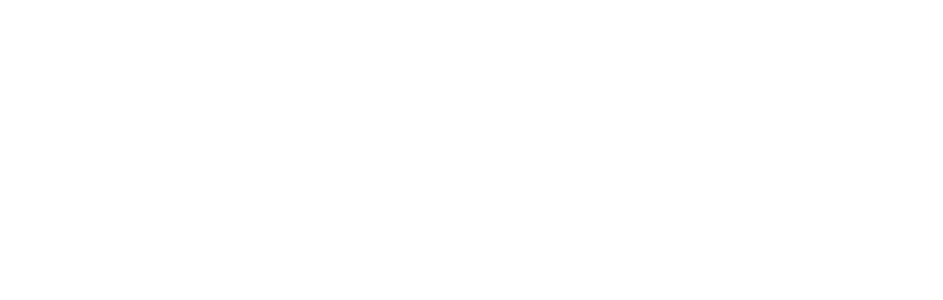
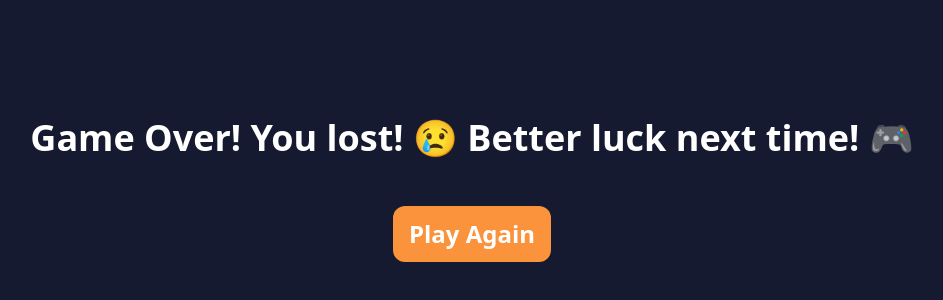
Before and after one commit to MuskanGarg24/Exploding-Kitten, a React (Vite) app in the folder client/: page /gameover in a window 1280 px wide. Before the commit this address had no page. Shown: the part 210-510 px from the top of the page, without its empty margins (168-1111 px from the left). Built offline with nearby package versions, Linux system fonts and the light colour scheme.

Commit message:
fix bugs

```diff
--- a/client/src/App.jsx
+++ b/client/src/App.jsx
@@ -3,6 +3,7 @@
 import Start from "./pages/Start";
 import Game from "./pages/Game";
 import Leaderboard from "./pages/Leaderboard";
+import GameOver from "./pages/GameOver";
 
 const App = () => {
   return (
@@ -11,6 +12,7 @@
         <Route path="/" element={<Start />} />
         <Route path="/game/:username" element={<Game />} />
         <Route path="/leaderboard/:username" element={<Leaderboard />} />
+        <Route path="/gameover" element={<GameOver />} />
       </Routes>
     </Router>
   );
--- a/client/src/pages/Game.jsx
+++ b/client/src/pages/Game.jsx
@@ -2,7 +2,6 @@
 import Card from "../components/Card";
 import { Link, useNavigate, useParams } from "react-router-dom";
 import GameWin from "./GameWin";
-import GameOver from "./GameOver";
 
 const Game = () => {
   // Define the card names
@@ -99,11 +98,6 @@
     setSelectedCardNames(updatedSelectedCardNames);
   };
 
-  // if the user has no defuse cards left display game over
-  if (message === "Oops ❌ You picked an Exploding Kitten Card. You lost 🤯!") {
-    return <GameOver username={username} />;
-  }
-
   // if all the cards are removed display you win
   if (
     selectedCardNames.length === 0 &&
--- a/client/src/pages/GameOver.jsx
+++ b/client/src/pages/GameOver.jsx
@@ -1,14 +1,14 @@
 import React from "react";
 import { Link } from "react-router-dom";
 
-const GameOver = ({ username }) => {
+const GameOver = () => {
   return (
     <div className="h-screen flex flex-col items-center justify-center bg-[#151a30]">
       <h1 className="text-2xl md:text-4xl text-white font-bold px-5 text-center">
         Game Over! You lost! 😢 Better luck next time! 🎮
       </h1>
       <div className="flex space-x-5">
-        <Link to={`/game/${username}`}>
+        <Link to="/">
           <button className="text-lg md:text-2xl bg-orange-400 text-white font-bold md:px-4 md:py-3 px-3 py-2 mt-9 md:mt-12 rounded-xl hover:opacity-70">
             Play Again
           </button>
```
